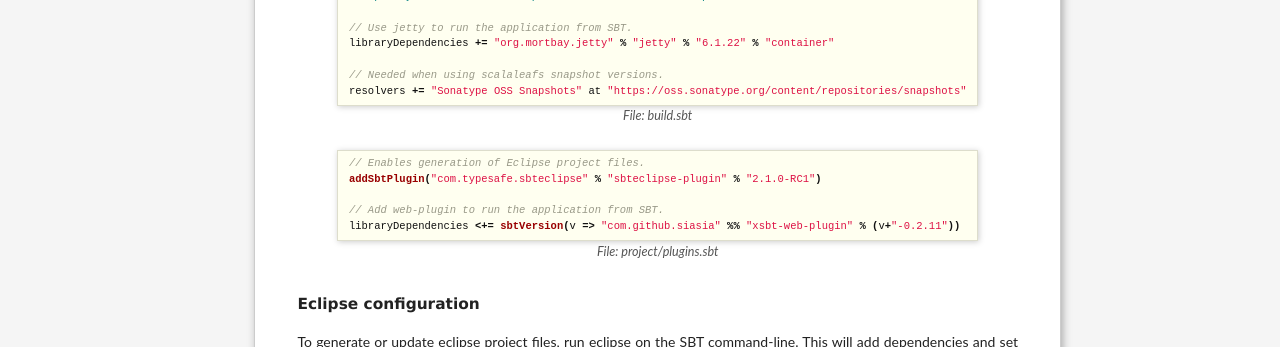
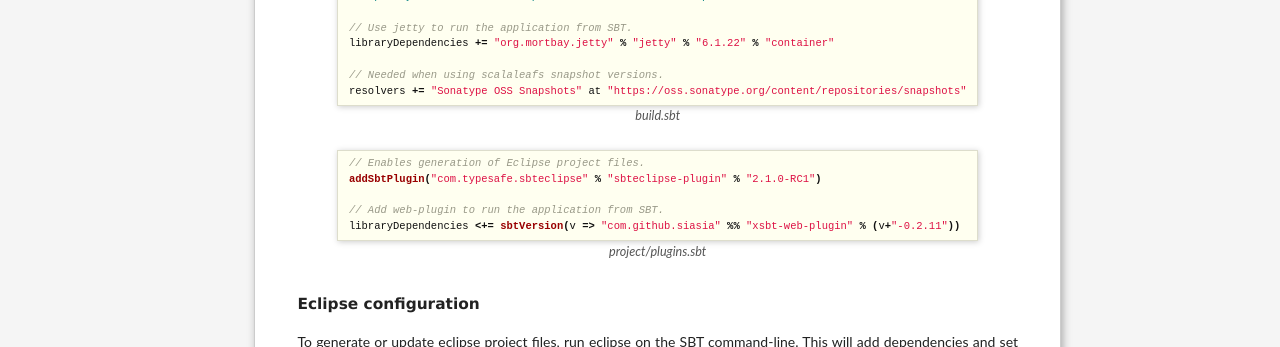
Before and after one commit to scalastuff/scalaleafs, a Jekyll site: the page built from setup-sbt.md, in a window 1280 px wide. Shown: the part 532-879 px from the top of the page. Built offline with Jekyll 4.4.1, drawn with Linux system fonts in a browser that asks for light colours.

Commit message:
Updated setup-sbt.md

```diff
--- a/setup-sbt.md
+++ b/setup-sbt.md
@@ -35,7 +35,7 @@ libraryDependencies += "org.mortbay.jetty" % "jetty" % "6.1.22" % "container"
 // Needed when using scalaleafs snapshot versions.
 resolvers += "Sonatype OSS Snapshots" at "https://oss.sonatype.org/content/repositories/snapshots"
 {% endhighlight %}
-<label>File: build.sbt</label>
+<label>build.sbt</label>
 
 {% highlight scala %}
 // Enables generation of Eclipse project files.
@@ -44,7 +44,7 @@ addSbtPlugin("com.typesafe.sbteclipse" % "sbteclipse-plugin" % "2.1.0-RC1")
 // Add web-plugin to run the application from SBT.
 libraryDependencies <+= sbtVersion(v => "com.github.siasia" %% "xsbt-web-plugin" % (v+"-0.2.11"))
 {% endhighlight %}
-<label>File: project/plugins.sbt</label>
+<label>project/plugins.sbt</label>
 
 ## Eclipse configuration
 
```
